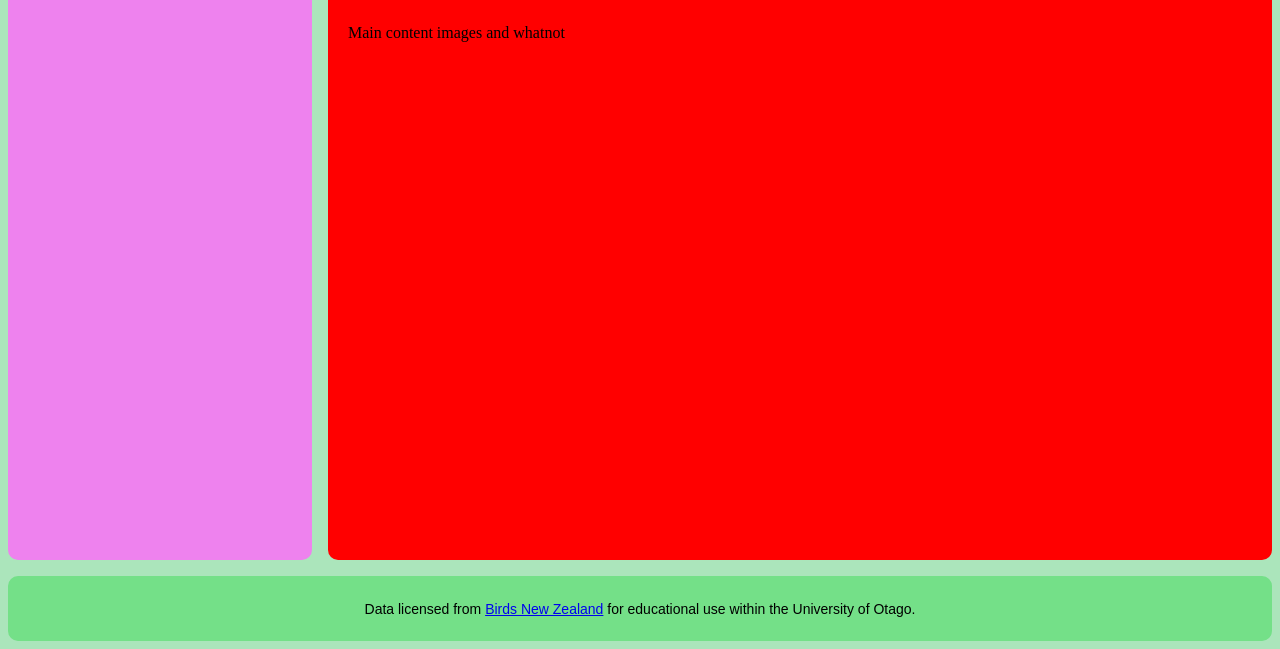
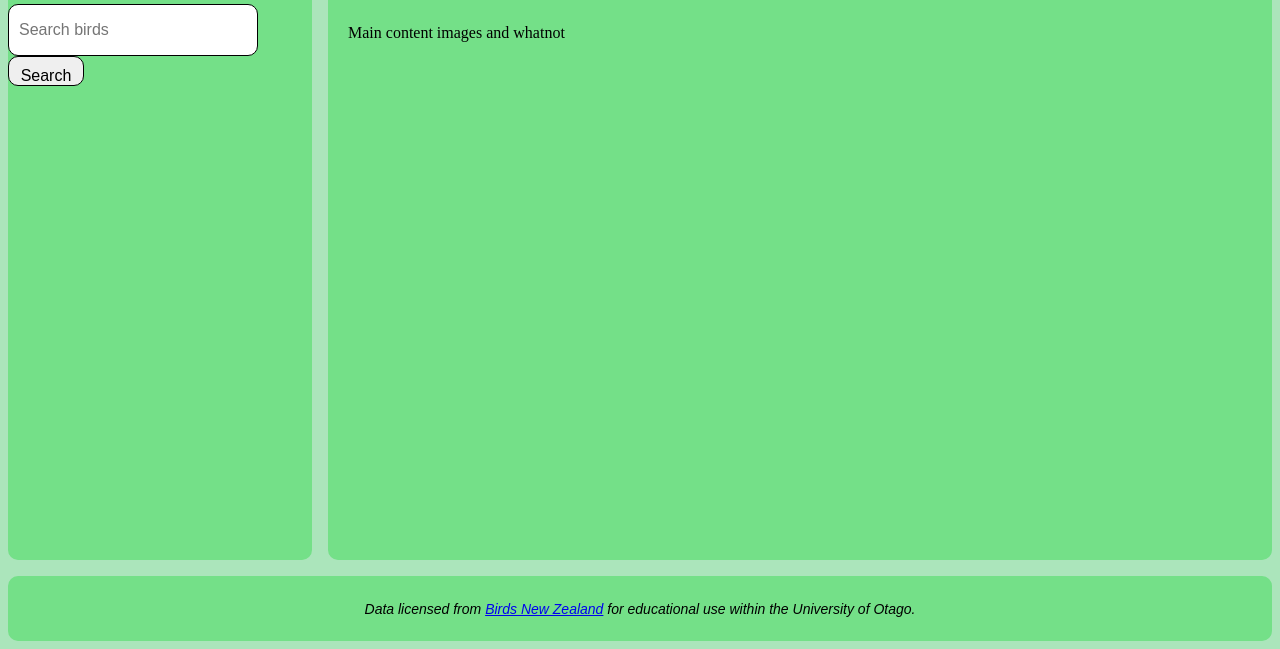
Before and after one commit to 04samuell/nz_birds, a plain HTML site: page index.html in a window 1280 px wide. Shown: the part 167-816 px from the top of the page. Drawn offline with Linux system fonts and the light colour scheme.

Commit message:
added search template and styling

```diff
--- a/index.html
+++ b/index.html
@@ -22,6 +22,12 @@
         <h1>
             Navigation
         </h1>
+
+        <form>
+            <input type="text" name="search" id="search-bar" placeholder="Search birds">
+            <input type="submit" value="Search" id="search-button">
+        </form>
+
     </nav>
 
     <main class="main-content">
--- a/style.css
+++ b/style.css
@@ -19,14 +19,14 @@
 }
 
 .nav {
-    background-color: violet;
+    background-color: rgb(116, 224, 136);
     grid-row: span 1;
     grid-column: span 1;
     border-radius: 10px; /* rounded corners */
 }
 
 .main-content {
-    background-color: red;
+    background-color: rgb(116, 224, 136);
     padding: 20px;
     border-radius: 10px; /* rounded corners */
 
@@ -37,6 +37,7 @@
 .footer {
     background-color: rgb(116, 224, 136);
     font-family: "Proxima Nova", sans-serif;
+    font-style: italic;
     height: 65px;
     display: flex;
     justify-content: center;
@@ -58,10 +59,32 @@
 .document-body {
     background-color: rgb(171, 229, 187);
     display: grid;
-    grid-template-rows: auto 1fr auto; /* 3 rows, second is large */
+    grid-template-rows: auto 1fr auto; /* 3 rows */
     grid-template-columns: 1fr 1fr 1fr 1fr; /* 4 columns of same size */
     gap: 16px;
 
     height: 100%;
     min-height: 100vh;
 }
+
+#search-bar {
+    width: 75%;
+    height: 30px;
+    border-radius: 10px; /* rounded corners */
+    justify-content: center;
+    padding: 10px;
+    font-size: 16px;
+    border: 1px solid black;
+
+}
+
+#search-button {
+    width: 25%;
+    height: 30px;
+    border-radius: 10px; /* rounded corners */
+    justify-content: center;
+    padding: 10px;
+    font-size: 16px;
+    border: 1px solid black;
+
+}
```
